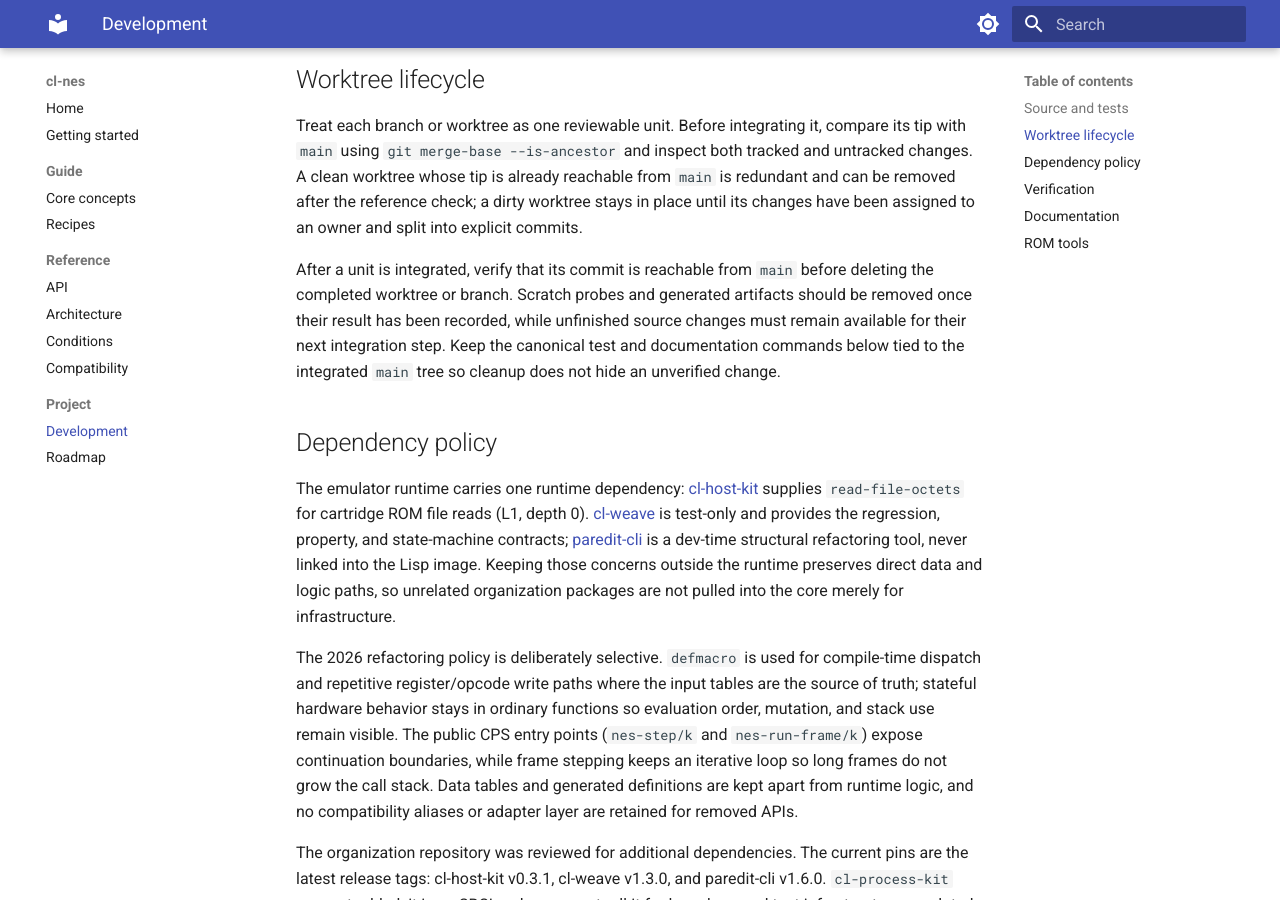
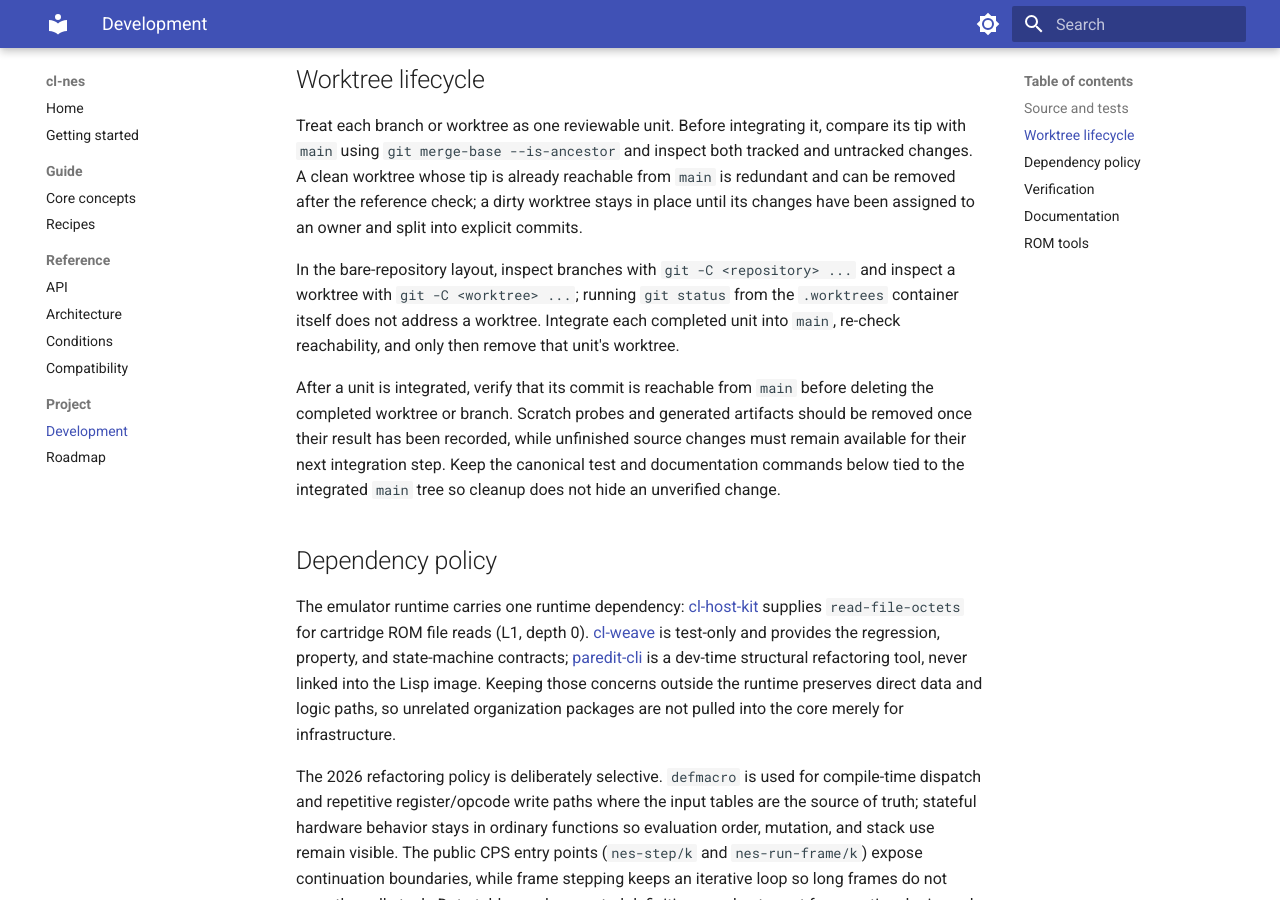
Before and after one commit to nerima-lisp/cl-nes, an MkDocs documentation site: the page built from docs/src/project/development.md, in a window 1280 px wide and 900 px high, scrolled down 724 px. Built offline with MkDocs 1.6.1 and Material for MkDocs 9.7.7, drawn with Linux system fonts in a browser that asks for light colours.

Commit message:
docs: clarify bare repository worktree integration

```diff
--- a/docs/src/project/development.md
+++ b/docs/src/project/development.md
@@ -36,6 +36,12 @@ both tracked and untracked changes. A clean worktree whose tip is already
 reachable from `main` is redundant and can be removed after the reference
 check; a dirty worktree stays in place until its changes have been assigned to
 an owner and split into explicit commits.
+
+In the bare-repository layout, inspect branches with `git -C <repository>
+...` and inspect a worktree with `git -C <worktree> ...`; running `git status`
+from the `.worktrees` container itself does not address a worktree. Integrate
+each completed unit into `main`, re-check reachability, and only then remove
+that unit's worktree.
 
 After a unit is integrated, verify that its commit is reachable from `main`
 before deleting the completed worktree or branch. Scratch probes and generated
```
